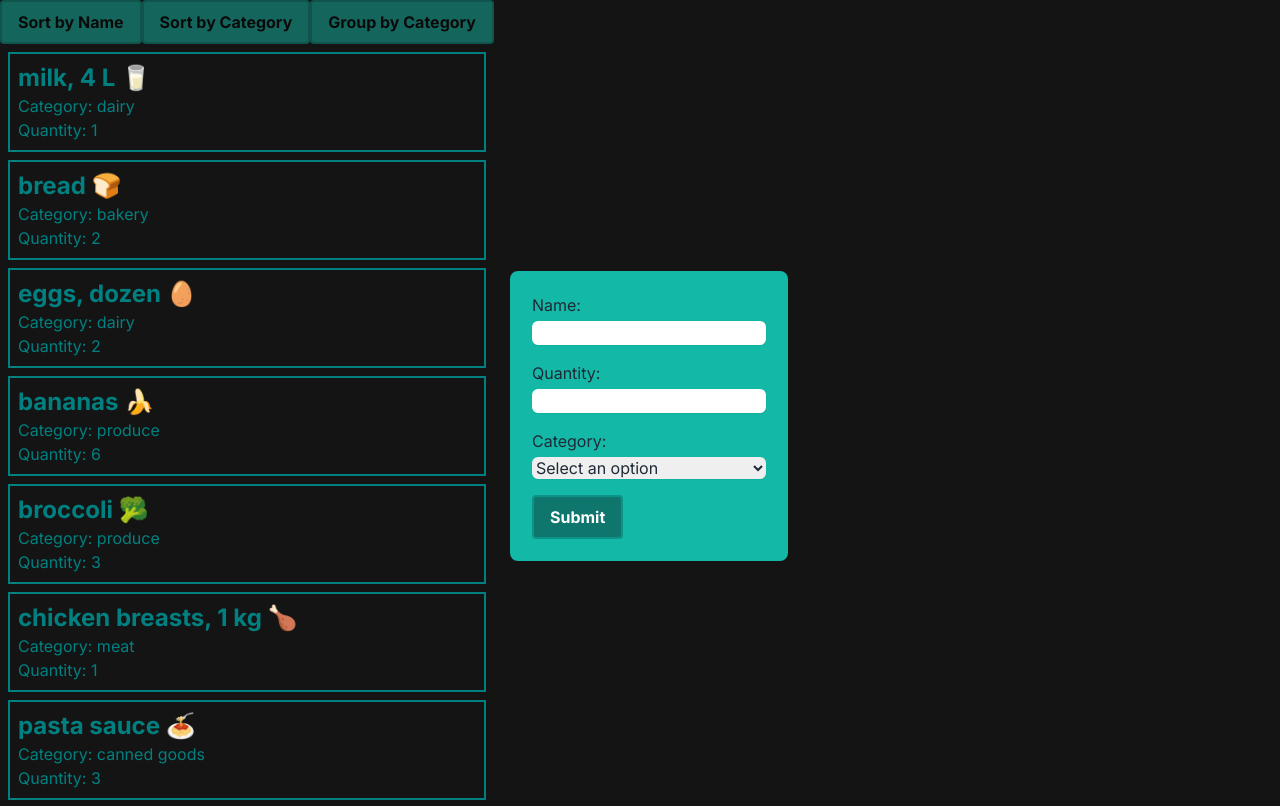
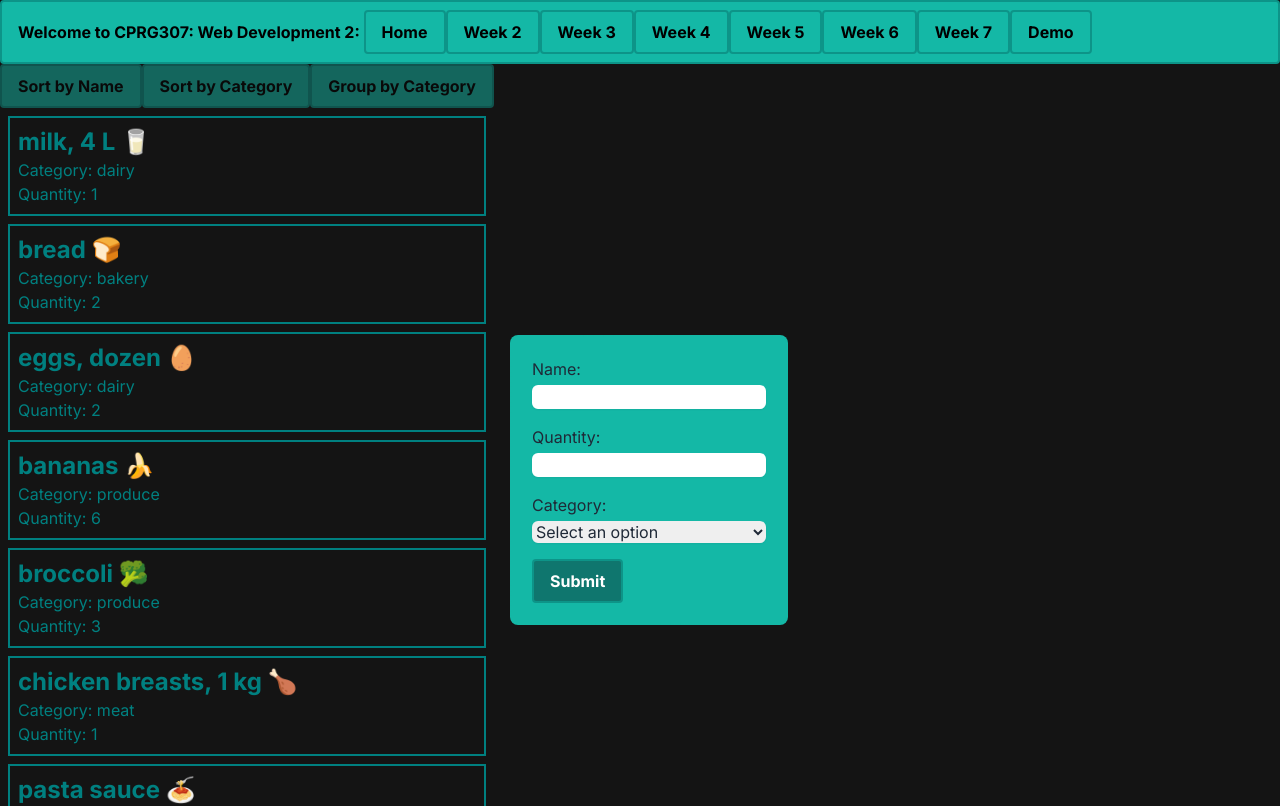
Before and after one commit to Ders-vm/cprg306-assignments, a Next.js app: page /week-6 in a window 1280 px wide. Shown: the top 806 px of the page. Built offline with nearby package versions, Linux system fonts and the light colour scheme.

Commit message:
added dhome bar on week 6

```diff
--- a/app/week-6/page.js
+++ b/app/week-6/page.js
@@ -1,9 +1,10 @@
 // Page.js
-"use client"
+"use client";
 import React, { useState } from "react";
 import NewItem from "./NewItem";
 import ItemList from "./ItemList";
 import itemsData from "./items.json";
+import HomeButton from "../Components/home";
 
 export default function Page() {
   const [items, setItems] = useState(itemsData || []);
@@ -14,11 +15,16 @@ export default function Page() {
   };
 
   return (
+    <div>
+      <header>
+        <HomeButton />
+      </header>
       <main className="flex">
         <ItemList items={items} />
         <div className="flex-none p-4">
           <NewItem onAddItem={handleAddItem} />
         </div>
       </main>
+    </div>
   );
 }
```
Lines whose indentation alone changed are shown as unchanged.
